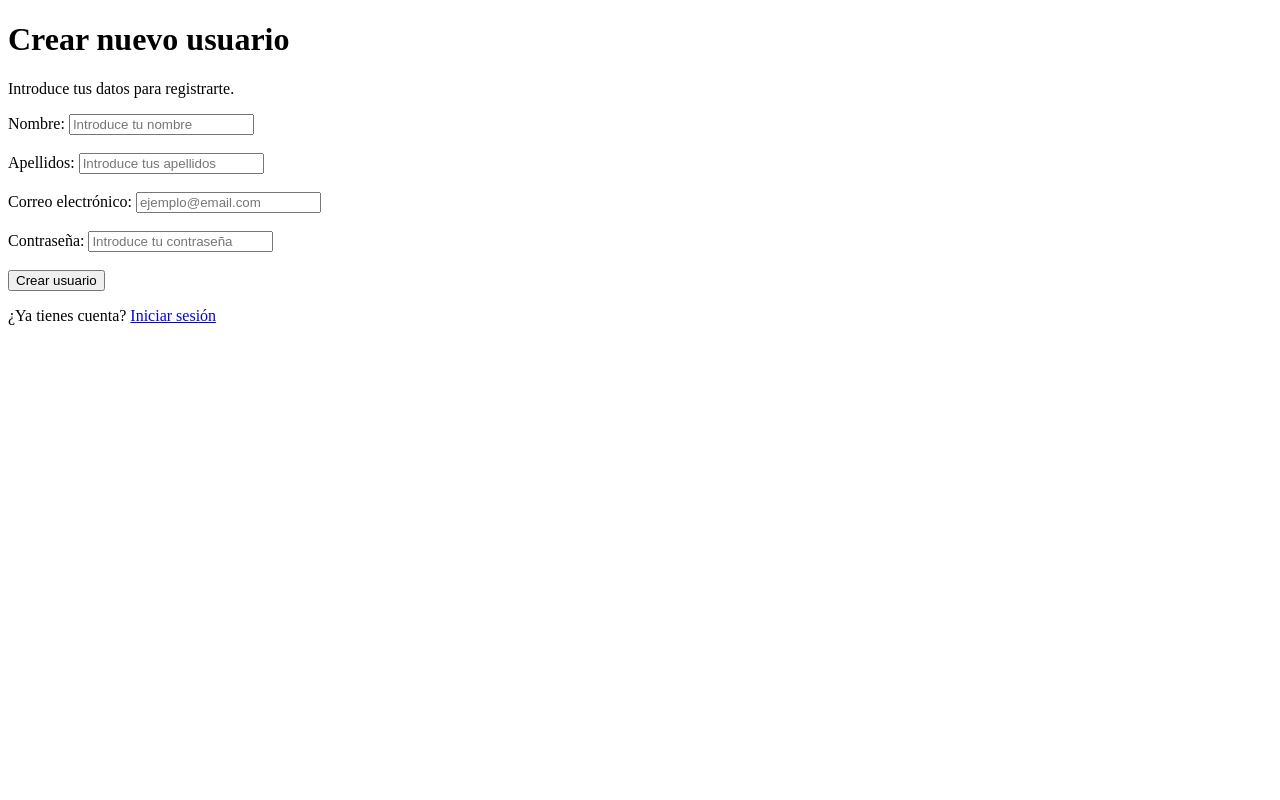
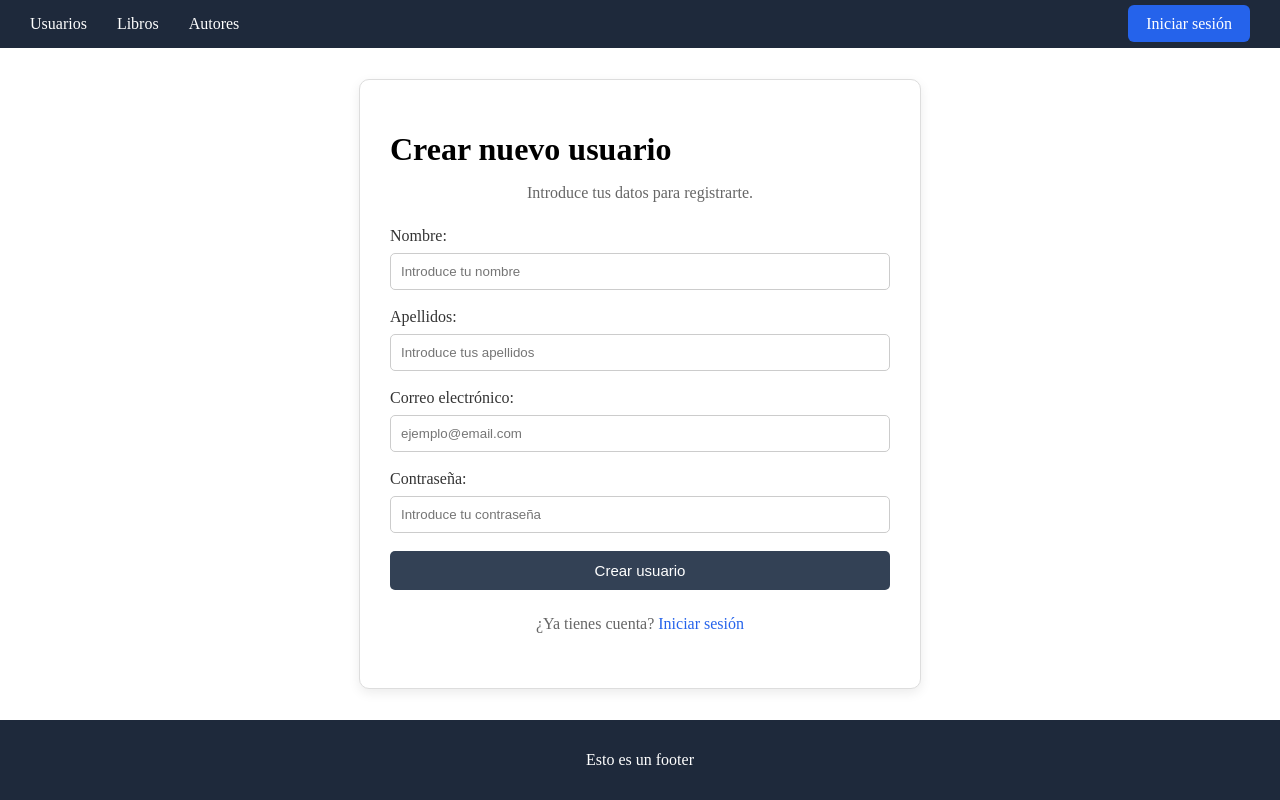
Before and after one commit to BelitAI/reserva_libros_backend, a Node server app: page /user/new in a window 1280 px wide. Run offline with Node 20, Linux system fonts and the light colour scheme; some libraries are stand-ins or nearby versions.

Commit message:
estilado basico de vistas

```diff
--- /dev/null
+++ b/public/css/newUser.css
@@ -0,0 +1,80 @@
+/* FORMULARIO DE REGISTRO */
+.containerNewUser {
+    flex: 1;
+    display: flex;
+    justify-content: center;
+    align-items: center;
+
+}
+
+.formContainer{
+    width: 500px;
+    margin: 0 auto;
+    background-color: white;
+    padding: 30px;
+    border: 1px solid #ddd;
+    border-radius: 10px;
+    box-shadow: 0 4px 12px rgba(0, 0, 0, 0.08);
+}
+
+.formContainer h1 {
+    margin-bottom: 10px;
+}
+
+.formContainer>p {
+    text-align: center;
+    color: #666;
+    margin-bottom: 25px;
+}
+
+.formGroup {
+    margin-bottom: 18px;
+}
+
+.formGroup label {
+    display: block;
+    margin-bottom: 8px;
+    color: #333;
+}
+
+.formGroup input {
+    width: 100%;
+    padding: 10px;
+    border: 1px solid #ccc;
+    border-radius: 5px;
+    box-sizing: border-box;
+}
+
+.formGroup input:focus {
+    outline: none;
+    border-color: #64748b;
+}
+
+.formButton {
+    width: 100%;
+    padding: 11px;
+    background-color: #334155;
+    color: white;
+    border: none;
+    border-radius: 5px;
+    cursor: pointer;
+    font-size: 15px;
+}
+
+.formButton:hover {
+    background-color: #1e293b;
+}
+
+.formFooter {
+    margin-top: 25px;
+    text-align: center;
+}
+
+.formFooter a {
+    color: #2563eb;
+    text-decoration: none;
+}
+
+.formFooter a:hover {
+    text-decoration: underline;
+}
--- a/public/css/style.css
+++ b/public/css/style.css
@@ -0,0 +1,63 @@
+CSS completo organizado
+/* ESTRUCTURA GENERAL */
+
+html,
+body {
+    margin: 0;
+    min-height: 100%;
+}
+
+body {
+    min-height: 100vh;
+    display: flex;
+    flex-direction: column;
+}
+
+main {
+    flex: 1;
+    display: flex;
+}
+
+/* HEADER */
+
+.header {
+    background-color: #1e293b;
+    padding: 15px 30px;
+}
+
+.navbar {
+    display: flex;
+    justify-content: space-between;
+    align-items: center;
+}
+
+.nav-links {
+    display: flex;
+    gap: 30px;
+}
+
+.navbar a {
+    color: white;
+    text-decoration: none;
+    font-size: 16px;
+}
+
+.navbar a:hover {
+    text-decoration: underline;
+}
+
+.login-button {
+    background-color: #2563eb;
+    padding: 10px 18px;
+    border-radius: 6px;
+}
+
+
+/* FOOTER */
+
+footer {
+    background-color: #1e293b;
+    color: white;
+    text-align: center;
+    padding: 15px;
+}
--- a/src/controllers/user/user.view.controller.js
+++ b/src/controllers/user/user.view.controller.js
@@ -43,20 +43,18 @@ const deleteUser = async (req, res) => {
     res.redirect("/user/");
 };
 
-// const loginForm = (req, res) => {
-//     res.render("user/login");
-// };
+const loginForm = (req, res) => {
+    res.render("user/login");
+};
 
-// const login = (req, res) => {
-//     const { email, password } = req.body;
-//     const usuario = usuarios.find(usuario =>
-//         usuario.mail === email && usuario.contrasena === password
-//     );
-//     if (!usuario) {
-//         return res.send("Email o constraseña incorrectos");
-//     }
-//     res.send(`Bienvenido ${usuario.nombre} ${usuario.contrasena}`)
-// };
+const login = async (req, res) => {
+    const { email, password } = req.body;
+    const usuario = await userRepository.loguearse(email, password)
+    if (!usuario) {
+        return res.send("Email o constraseña incorrectos");
+    }
+    res.send(`Bienvenido ${usuario.nombre} ${usuario.contrasena}`)
+};
 
 export default {
     createForm,
@@ -66,6 +64,6 @@ export default {
     // updateForm,
     // update,
     deleteUser,
-    // login,
-    // loginForm
+    login,
+    loginForm
 }
--- a/src/repositories/user.repository.js
+++ b/src/repositories/user.repository.js
@@ -6,7 +6,9 @@ import Autor from "../models/autor.model.js"
 // ------------------ R (Read)---------------------------------------------
 // endpoint lista de datos
 const getAll = async () => {
-    const users = await Usuario.findAll();
+    const users = await Usuario.findAll({
+        order: [["id", "ASC"]]
+    });
     return users;
 };
 
@@ -36,7 +38,6 @@ const getById = async (id) => {
 }
 
 const createUser = async (data) => {
-    console.log(data);
     await Usuario.create(data);
 }
 
@@ -49,12 +50,18 @@ const removeUser = async (id) => {
     return null;
 }
 
-const loginUser = async (email) => {
+const loguearse = async (email, contrasena) => {
     const user = await Usuario.findOne({
         where: {
-            email: email
+            mail: email
         }
     });
+    if (!user) {
+        return null;
+    }
+    if (user.contrasena != contrasena) {
+        return null;
+    }
 
     return user;
 };
@@ -64,5 +71,5 @@ export default {
     getById,
     createUser,
     removeUser,
-    loginUser
+    loguearse
 }
--- a/src/routes/view/user.router.js
+++ b/src/routes/view/user.router.js
@@ -12,10 +12,10 @@ router.post("/new", userViewController.createUser);
 // // ------------------ LOGIN ------------------
 
 // // Vista de login
-// router.get("/login", userViewController.loginForm);
+router.get("/login", userViewController.loginForm);
 
 // // Comprobar login
-// router.post("/login", userViewController.login);
+router.post("/login", userViewController.login);
 
 // // ------------------ R (Read) ------------------
 
--- a/src/views/layout/footer.ejs
+++ b/src/views/layout/footer.ejs
@@ -0,0 +1,7 @@
+
+  </main>
+  <footer>
+    <p>Esto es un footer</p>
+  </footer>
+  </body>
+</html>
--- a/src/views/layout/header.ejs
+++ b/src/views/layout/header.ejs
@@ -0,0 +1,30 @@
+<!DOCTYPE html>
+<html lang="en">
+<head>
+    <meta charset="UTF-8">
+    <meta name="viewport" content="width=device-width, initial-scale=1.0">
+    <title>Mi página</title>
+    <link rel="stylesheet" href="/css/style.css">
+    <link rel="stylesheet" href="/css/login.css">
+    <link rel="stylesheet" href="/css/users.css">
+    <link rel="stylesheet" href="/css/newUser.css">
+</head>
+<body>
+    <header class="header">
+    <nav class="navbar">
+
+        <div class="nav-links">
+            <a href="/user">Usuarios</a>
+            <a href="/libro">Libros</a>
+            <a href="/autor">Autores</a>
+        </div>
+
+        <div class="nav-login">
+            <a href="/user/login" class="login-button">
+                Iniciar sesión
+            </a>
+        </div>
+
+    </nav>
+</header>
+<main>
--- a/src/views/user/newUser.ejs
+++ b/src/views/user/newUser.ejs
@@ -1,56 +1,41 @@
-<!DOCTYPE html>
-<html lang="es">
-
-<head>
-    <meta charset="UTF-8">
-    <meta name="viewport" content="width=device-width, initial-scale=1.0">
-    <title>Nuevo usuario</title>
-</head>
-
-<body>
-
+<%- include('../layout/header'); -%>
+    <div class="containerNewUser ">
+        <div class="formContainer">
             <h1>Crear nuevo usuario</h1>
             <p>Introduce tus datos para registrarte.</p>
 
             <form action="/user/new" method="POST">
 
-        <div>
+                <div class="formGroup">
                     <label for="nombre">Nombre:</label>
                     <input type="text" id="nombre" name="nombre" placeholder="Introduce tu nombre" required>
                 </div>
 
-        <br>
-
-        <div>
+                <div class="formGroup">
                     <label for="apellidos">Apellidos:</label>
                     <input type="text" id="apellidos" name="apellidos" placeholder="Introduce tus apellidos" required>
                 </div>
 
-        <br>
-
-        <div>
+                <div class="formGroup">
                     <label for="mail">Correo electrónico:</label>
                     <input type="email" id="mail" name="mail" placeholder="ejemplo@email.com" required>
                 </div>
 
-        <br>
-
-        <div>
+                <div class="formGroup">
                     <label for="contrasena">Contraseña:</label>
-            <input type="password" id="contrasena" name="contrasena" placeholder="Introduce tu contraseña" required>
+                    <input type="password" id="contrasena" name="contrasena" placeholder="Introduce tu contraseña"
+                        required>
                 </div>
 
-        <br>
-
-        <button type="submit">Crear usuario</button>
+                <button type="submit" class="formButton">Crear usuario</button>
 
             </form>
 
-    <p>
+            <p class="formFooter">
                 ¿Ya tienes cuenta?
                 <a href="/user/login">Iniciar sesión</a>
             </p>
 
-</body>
-
-</html>
+        </div>
+    </div>
+    <%- include('../layout/footer'); -%>
```
Also changed, not shown: public/css/login.css (added, +72 -0 lines), public/css/users.css (added, +75 -0 lines), src/views/user/login.ejs (+6 -13 lines), src/views/user/users.ejs (+4 -13 lines). Lines whose indentation alone changed are shown as unchanged.
